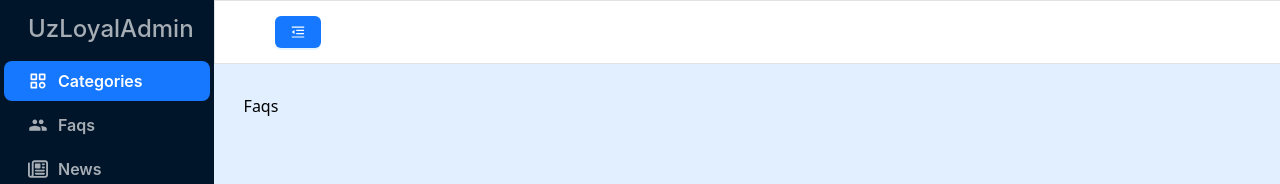
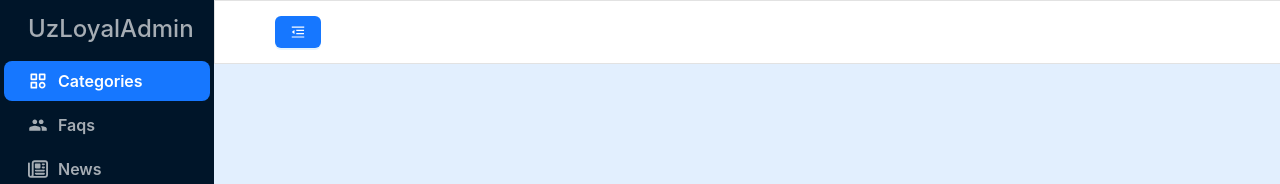
Before and after one commit to MahmudbekkJumayev/Uz-Loyal-Admin, a React (Vite) app: page /faqs in a window 1280 px wide. Shown: the top 184 px of the page. Built offline with nearby package versions, Linux system fonts and the light colour scheme.

Commit message:
added comment to faqs

```diff
--- a/src/pages/Faqs/Faqs.jsx
+++ b/src/pages/Faqs/Faqs.jsx
@@ -1,7 +1,9 @@
 import React from "react";
 
 const Faqs = () => {
-  return <div>Faqs</div>;
+  return <div>
+    {/* Complating faqs */}
+  </div>;
 };
 
 export default Faqs;
```
